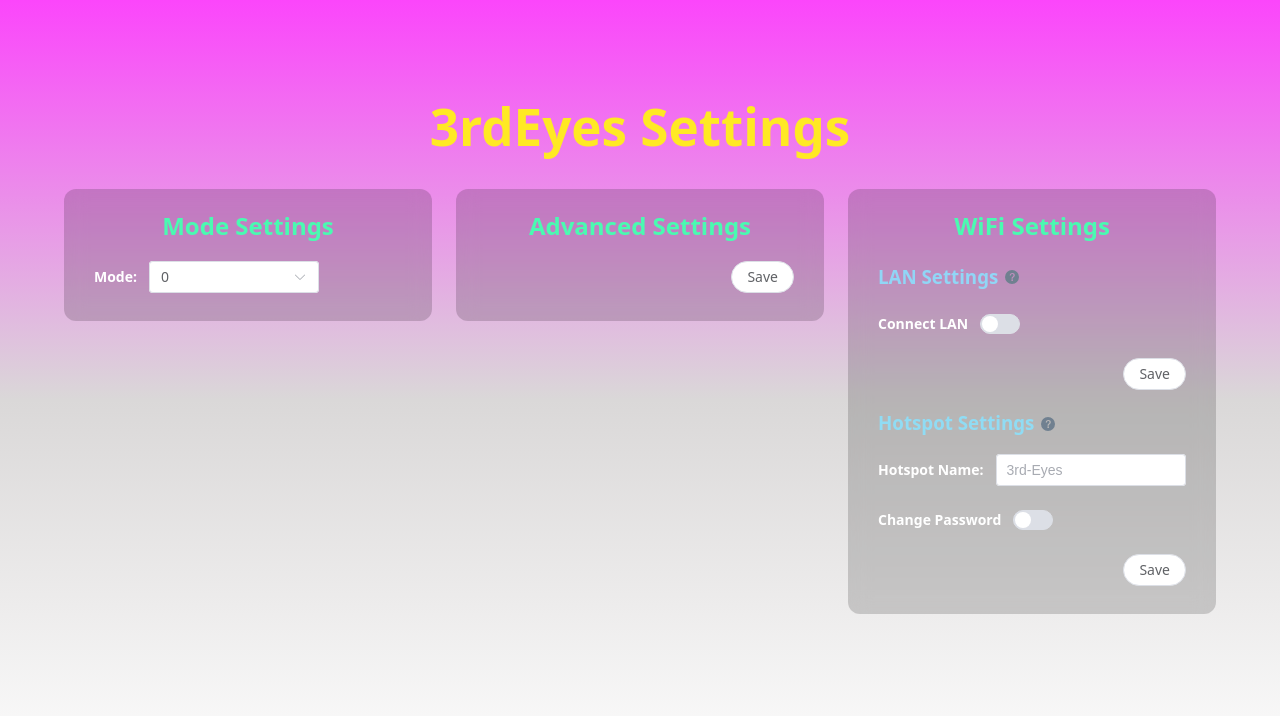
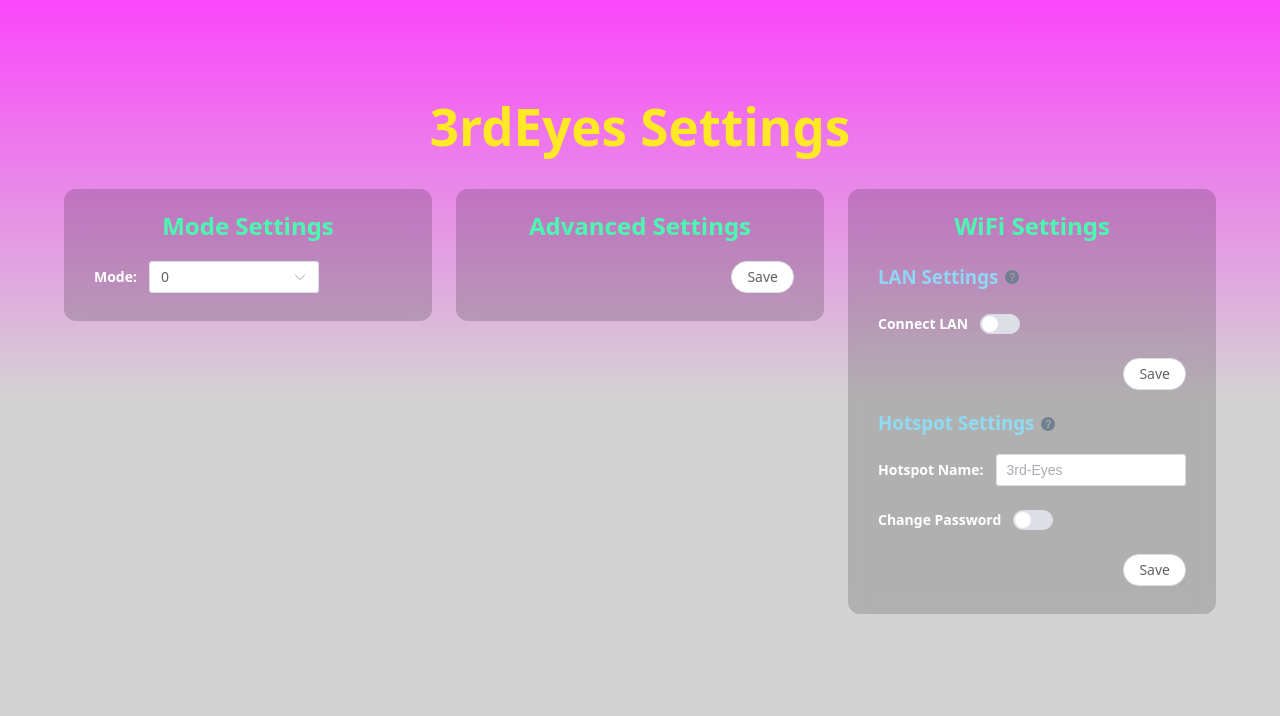
Before and after one commit to NH3andH2O/Satori_3rd_eyes, a Vue app in the folder vue/: page / in a window 1280 px wide. Shown: the top 716 px of the page. Built offline with nearby package versions, Linux system fonts and the light colour scheme; no server answers.

Commit message:
優化css

```diff
--- a/vue/src/style.css
+++ b/vue/src/style.css
@@ -29,7 +29,7 @@ body {
 	place-items: center;
 	min-width: 320px;
 	min-height: 100vh;
-	background: linear-gradient(to bottom, #fa0ffac5 0%, #dad8d8 400px, #ffffff 100%);
+	background: linear-gradient(to bottom, #fa0ffac5 0%, #d4d3d3 400px, #d4d3d3 100%);
 	color: rgba(0, 0, 0, 0.87);
 }
 
```
